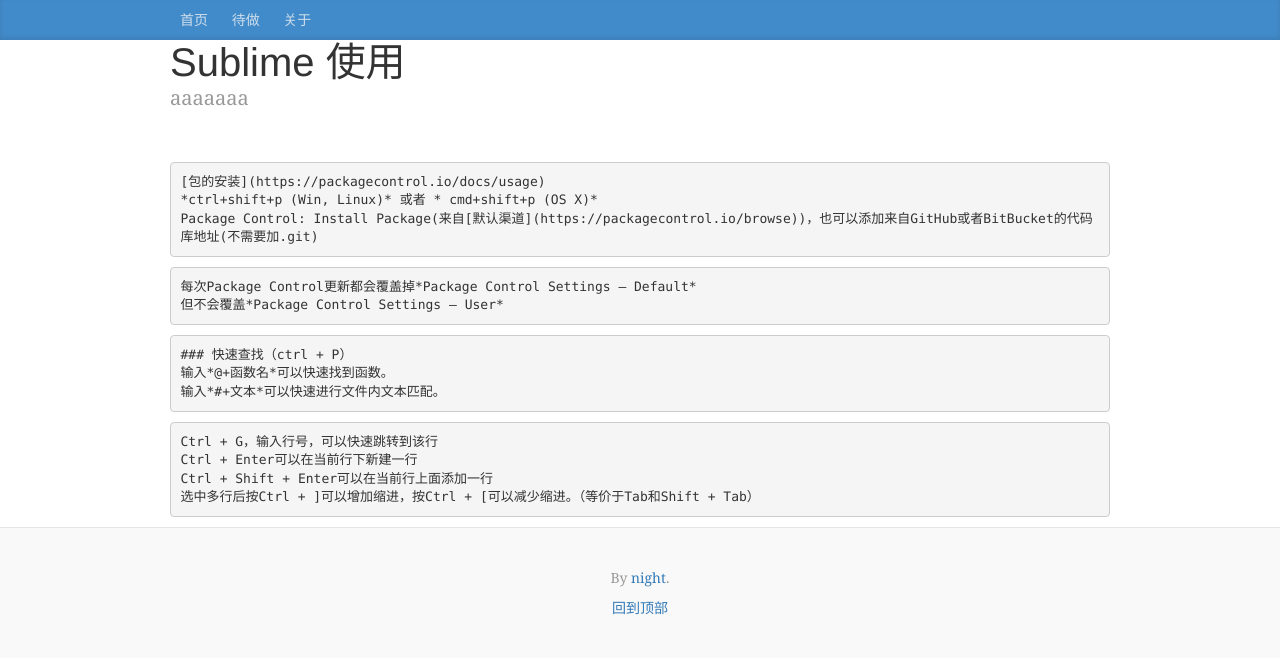
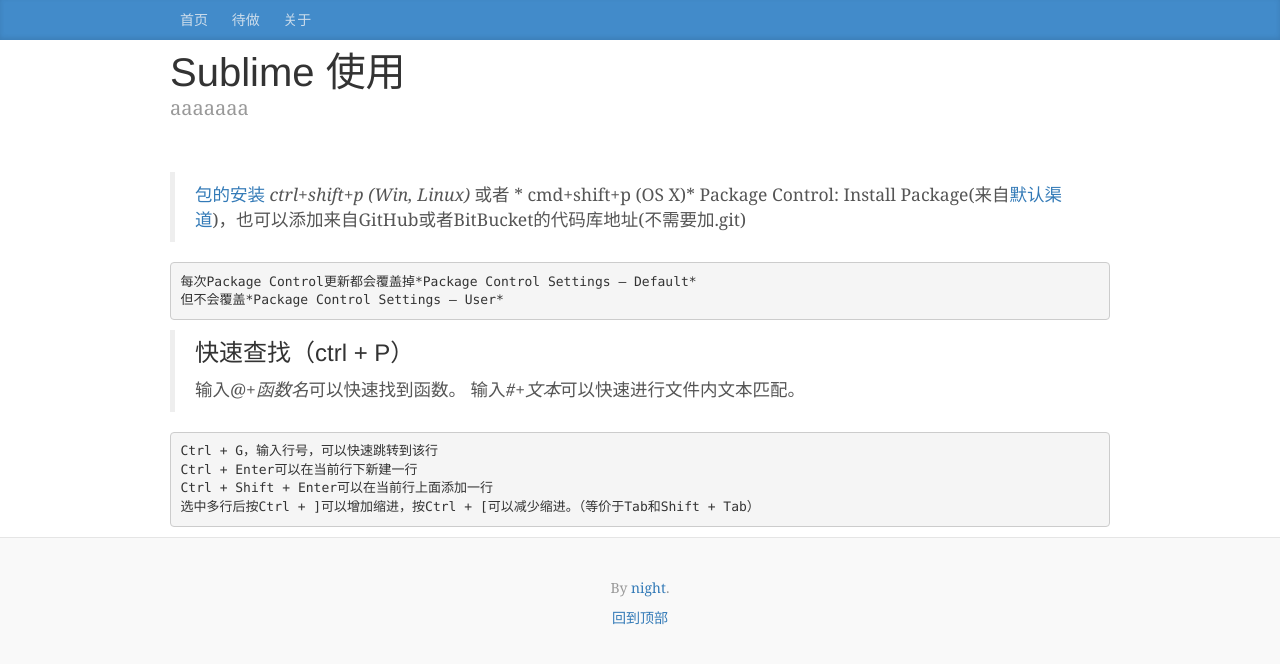
Before and after one commit to night1008/night1008.github.io, a Jekyll site: the page built from _posts/2016-10-16-sublime-usage.md, in a window 1280 px wide. Shown: the top 664 px of the page. Built offline with Jekyll 4.4.1, drawn with Linux system fonts in a browser that asks for light colours.

Commit message:
change file

````diff
--- a/_posts/2016-10-16-sublime-usage.md
+++ b/_posts/2016-10-16-sublime-usage.md
@@ -6,23 +6,20 @@
 ---
 
 
-
-```
-[包的安装](https://packagecontrol.io/docs/usage)
-*ctrl+shift+p (Win, Linux)* 或者 * cmd+shift+p (OS X)*
-Package Control: Install Package(来自[默认渠道](https://packagecontrol.io/browse))，也可以添加来自GitHub或者BitBucket的代码库地址(不需要加.git)
-```
+> [包的安装](https://packagecontrol.io/docs/usage)
+> *ctrl+shift+p (Win, Linux)* 或者 * cmd+shift+p (OS X)*
+> Package Control: Install Package(来自[默认渠道](https://packagecontrol.io/browse))，也可以添加来自GitHub或者BitBucket的代码库地址(不需要加.git)
 
 ```
 每次Package Control更新都会覆盖掉*Package Control Settings – Default*
 但不会覆盖*Package Control Settings – User*
 ```
 
-```
-### 快速查找（ctrl + P）
-输入*@+函数名*可以快速找到函数。
-输入*#+文本*可以快速进行文件内文本匹配。
-```
+
+> ### 快速查找（ctrl + P）
+> 输入*@+函数名*可以快速找到函数。
+> 输入*#+文本*可以快速进行文件内文本匹配。
+
 
 ```
 Ctrl + G，输入行号，可以快速跳转到该行
--- a/assets/css/custom.css
+++ b/assets/css/custom.css
@@ -83,6 +83,7 @@
   padding-top: 10px 0;
 }
 .blog-title {
+  margin-top: 10px;
   margin-bottom: 0;
   font-size: 40px;
   font-weight: normal;
````
